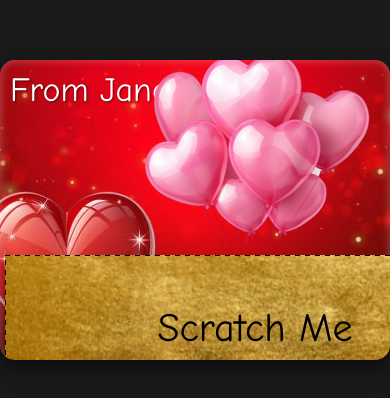
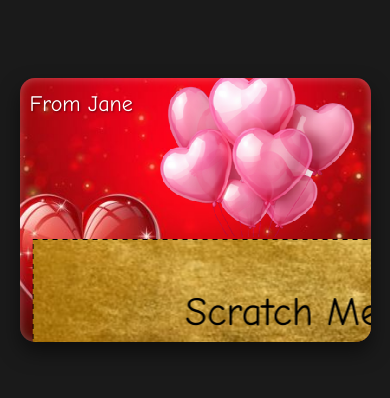
Before and after one commit to Masterm-Source/Scratch-Card-Prototype, a website: page cards/jane/index.html in a window 390 px wide. Shown: the part 212-610 px from the top of the page. Drawn offline with nearby package versions, Linux system fonts and the light colour scheme; a web font is replaced by a local one.

Commit message:
Update style.css

```diff
--- a/cards/jane/style.css
+++ b/cards/jane/style.css
@@ -9,8 +9,8 @@ body {
 }
 
 .card {
-    width: 450px;
-    height: 300px;
+    width: 600px;
+    height: 450px;
     background: url('assets/jane.jpg') no-repeat center center;
     background-size: cover;
     border-radius: 15px;
@@ -41,21 +41,21 @@ body {
     position: absolute;
     top: 10px;
     left: 10px;
-    width: 240px;
-    height: 40px;
+    width: 320px;
+    height: 50px;
     font-family: 'Comic Sans MS', cursive;
     font-size: 34px;
     color: #fff;
     text-shadow: 1px 1px 2px rgba(0, 0, 0, 0.5);
-    line-height: 40px;
+    line-height: 50px;
 }
 
 .floral-cluster {
     position: absolute;
     top: -10px;
     right: -10px;
-    width: 300px;
-    height: 195px;
+    width: 400px;
+    height: 260px;
     background: none !important;
     display: block;
     z-index: 1;
@@ -64,14 +64,40 @@ body {
 
 .canvas-container {
     position: absolute;
-    width: 380px;
-    height: 100px;
+    width: 500px;
+    height: 150px;
     bottom: 5px;
     left: 50%;
     transform: translateX(-50%);
     background: url('assets/jane.jpg') no-repeat;
-    background-size: 450px 300px;
-    background-position: -35px -195px;
+    background-size: 600px 450px;
+    background-position: -50px -300px;
     border-radius: 5px;
     z-index: 0;
 }
+
+/* Ensure card fits on smaller mobile screens */
+@media (max-width: 620px) {
+    .card {
+        width: 90vw;
+        height: 67.5vw; /* Maintain 4:3 aspect ratio (600:450) */
+        max-width: 600px;
+        max-height: 450px;
+    }
+    .canvas-container {
+        width: 83.33vw; /* 500/600 * 90vw */
+        height: 25vw; /* 150/600 * 90vw */
+        background-size: 90vw 67.5vw;
+        background-position: -7.5vw -45vw;
+    }
+    .floral-cluster {
+        width: 66.67vw; /* 400/600 * 90vw */
+        height: 43.33vw; /* 260/600 * 90vw */
+    }
+    .header {
+        width: 53.33vw; /* 320/600 * 90vw */
+        height: 8.33vw; /* 50/600 * 90vw */
+        font-size: 5.67vw; /* 34/600 * 90vw */
+        line-height: 8.33vw;
+    }
+}
```
